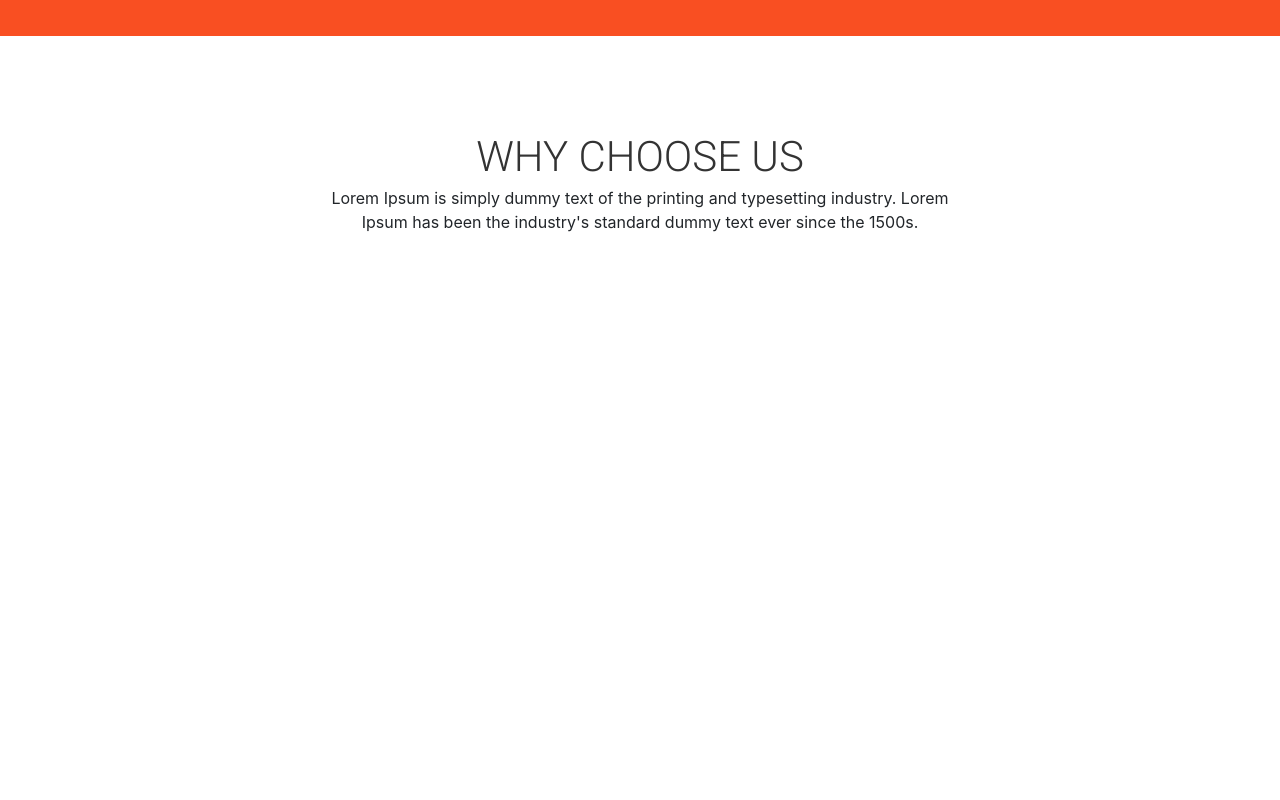
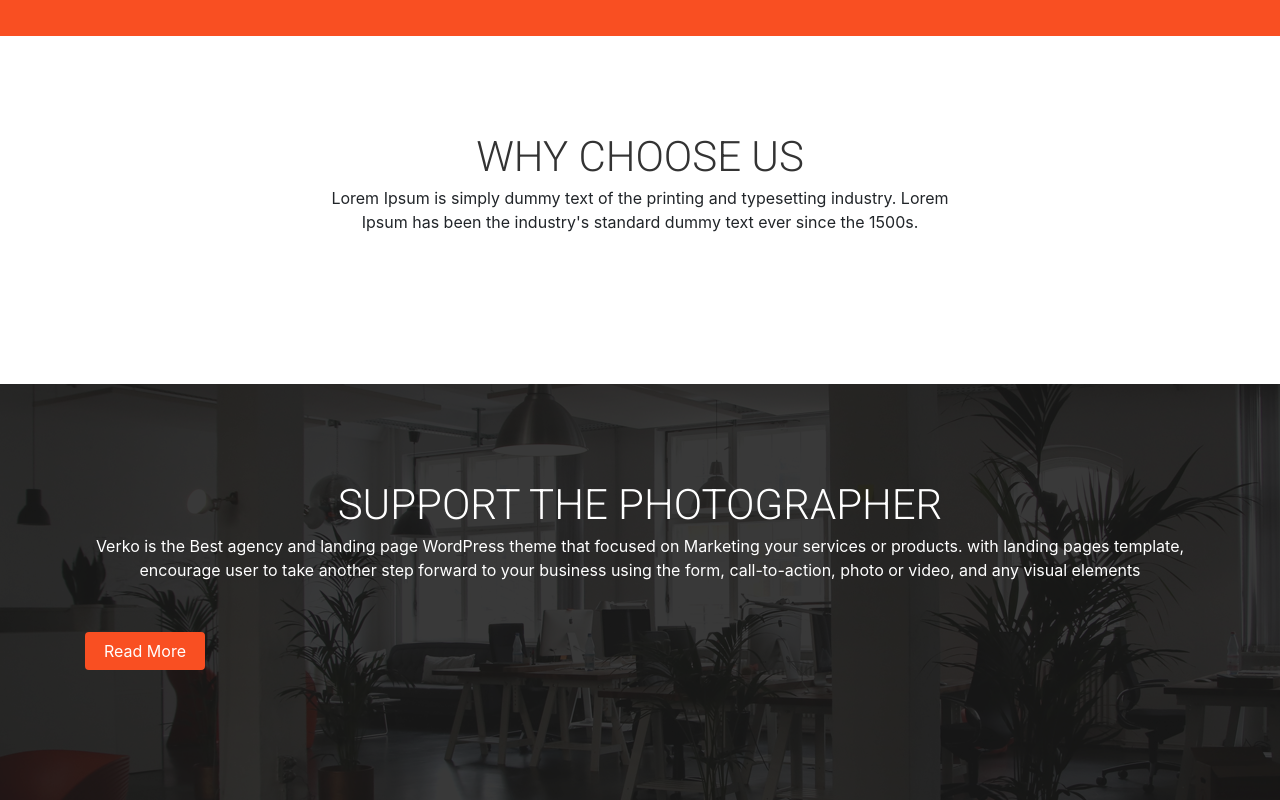
Before and after one commit to themeplify/themeplify, a website: page app/index.html in a window 1280 px wide. Shown: the part 2251-3051 px from the top of the page. Before the commit the page ends 2635 px from the top, so only its background shows below. Drawn offline with nearby package versions, Linux system fonts and the light colour scheme; a web font is replaced by a local one.

Commit message:
index in progress

```diff
--- a/app/index.html
+++ b/app/index.html
@@ -129,6 +129,7 @@
 
         <!-- who we are -->
         <section class="who-we-are bg-orange section-padding">
+        <img src="images/main-abt.png" alt="" class="who-we-are-main-img">
           <div class="container">
             <div class="col-md-6">
               <div class="who-we-are-content">
@@ -139,7 +140,6 @@
               </div>
             </div>
           </div>
-          <img src="images/main-abt.png" alt="" class="who-we-are-main-img">
         </section>
         <!-- who we are -->
 
@@ -152,6 +152,16 @@
           </div>
         </section>
         <!-- why choose us -->
+
+        <!-- parallax -->
+        <section class="section-padding parallax-section">
+          <div class="container">
+            <h2 class="text-center text-white">SUPPORT THE PHOTOGRAPHER</h2>
+            <p class="text-white section-sub-title text-center">Verko is the Best agency and landing page WordPress theme that focused on Marketing your services or products. with landing pages template, encourage user to take another step forward to your business using the form, call-to-action, photo or video, and any visual elements</p>
+            <a href="" class="btn btn-solid-orange">Read More</a>
+          </div>
+        </section>
+        <!-- parallax -->
       </main>
     <!-- main end -->
 
--- a/app/scss/layout/_index.scss
+++ b/app/scss/layout/_index.scss
@@ -3,3 +3,4 @@
 @import "what-we-offer";
 @import "who-we-are";
 @import "why-choose-us";
+@import "parallax";
--- /dev/null
+++ b/app/scss/layout/_parallax.scss
@@ -0,0 +1,21 @@
+.parallax-section{
+	background: url(../images/parallax.jpg);
+	position: relative;
+	background-position: fixed;
+	&:after{
+		position: absolute;
+		height: 100%;
+		width: 100%;
+		background-color: rgba(17, 17, 17, .83);
+		content: '';
+		top: 0;
+		left: 0;
+	}
+	.section-sub-title{
+		max-width: 100%;
+	}
+	.container{
+		position: relative;
+		z-index: 9;
+	}
+}
```
Also changed, not shown: app/css/app.css, app/images/parallax.jpg (added).
